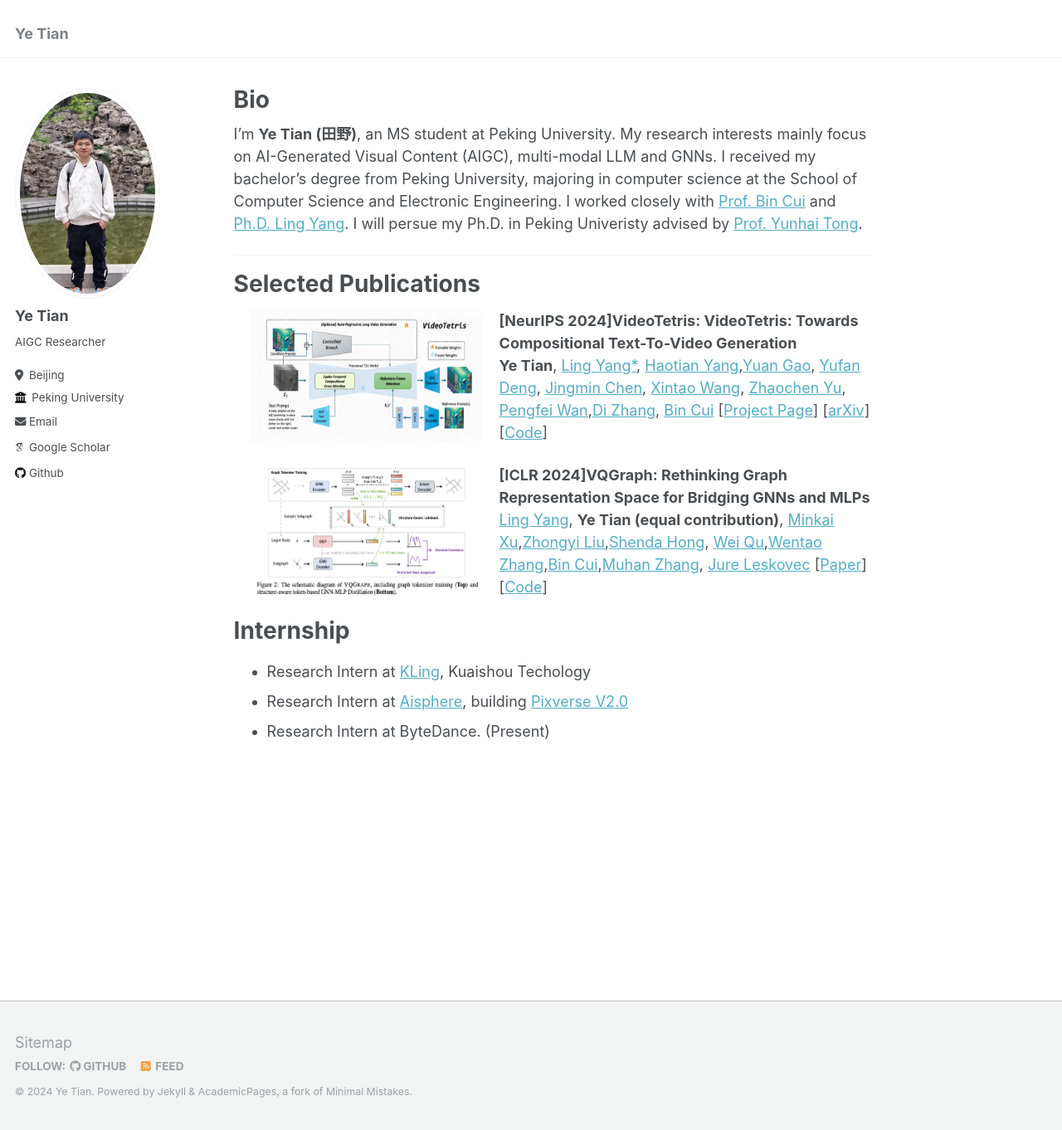
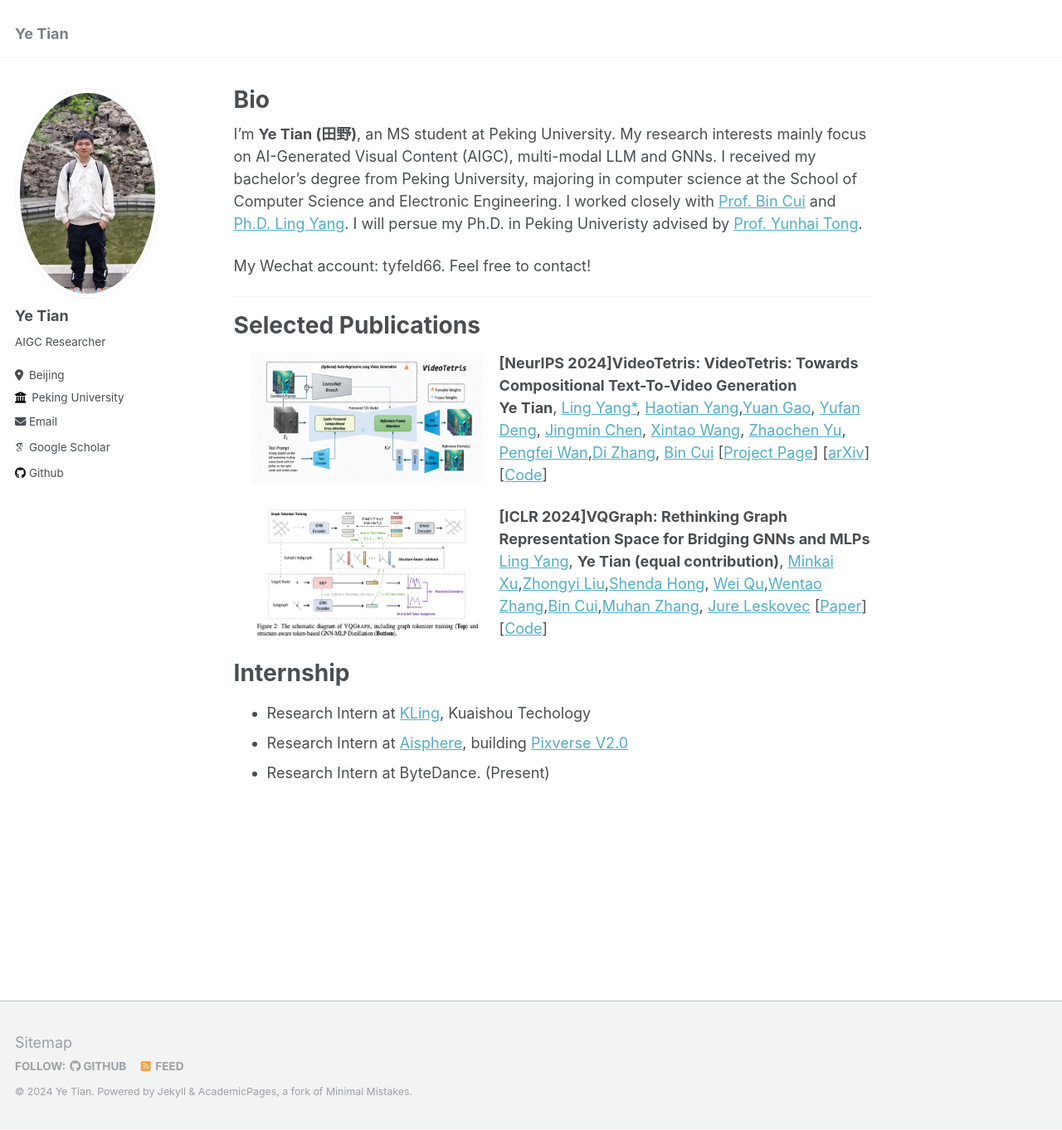
Before and after one commit to tyfeld/tyfeld.github.io, a Jekyll site: the page built from _pages/about.md, in a window 1280 px wide and 1362 px high. Shown: the whole window at 83% size. Built offline with Jekyll 4.4.1, drawn with Linux system fonts in a browser that asks for light colours; some web fonts are replaced.

Commit message:
Update about.md

```diff
--- a/_pages/about.md
+++ b/_pages/about.md
@@ -8,6 +8,8 @@ redirect_from:
 ---
 
 I'm **Ye Tian (田野)**, an MS student at Peking University. My research interests mainly focus on AI-Generated Visual Content (AIGC), multi-modal LLM and GNNs. I received my bachelor's degree from Peking University, majoring in computer science at the School of Computer Science and Electronic Engineering. I worked closely with [Prof. Bin Cui](https://cuibinpku.github.io/cuibin_cn.html) and [Ph.D. Ling Yang](https://yangling0818.github.io/). I will persue my Ph.D. in Peking Univeristy advised by [Prof. Yunhai Tong](https://openreview.net/profile?id=~Yunhai_Tong1).
+
+My Wechat account: tyfeld66. Feel free to contact!
 
 
 ---
```
